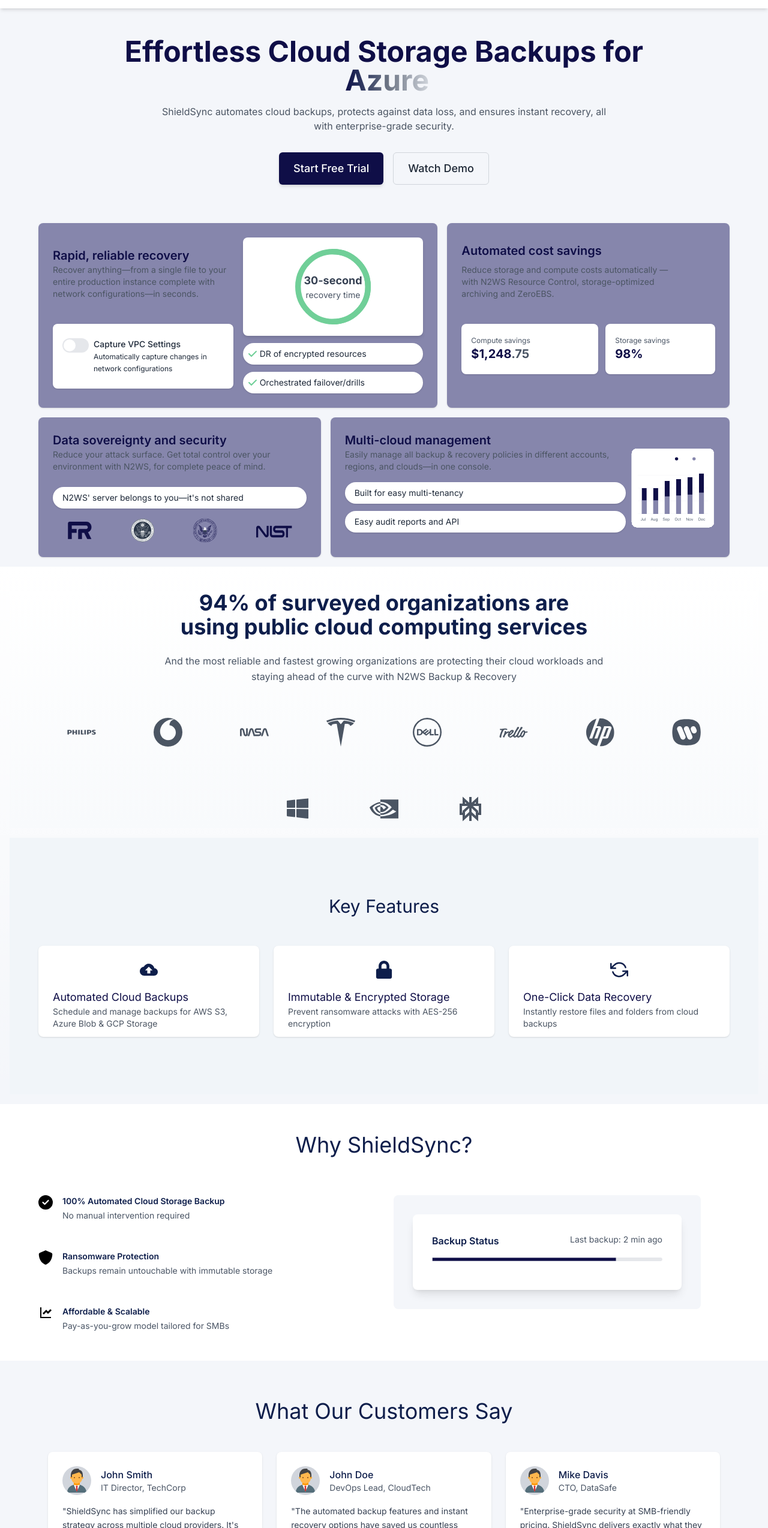
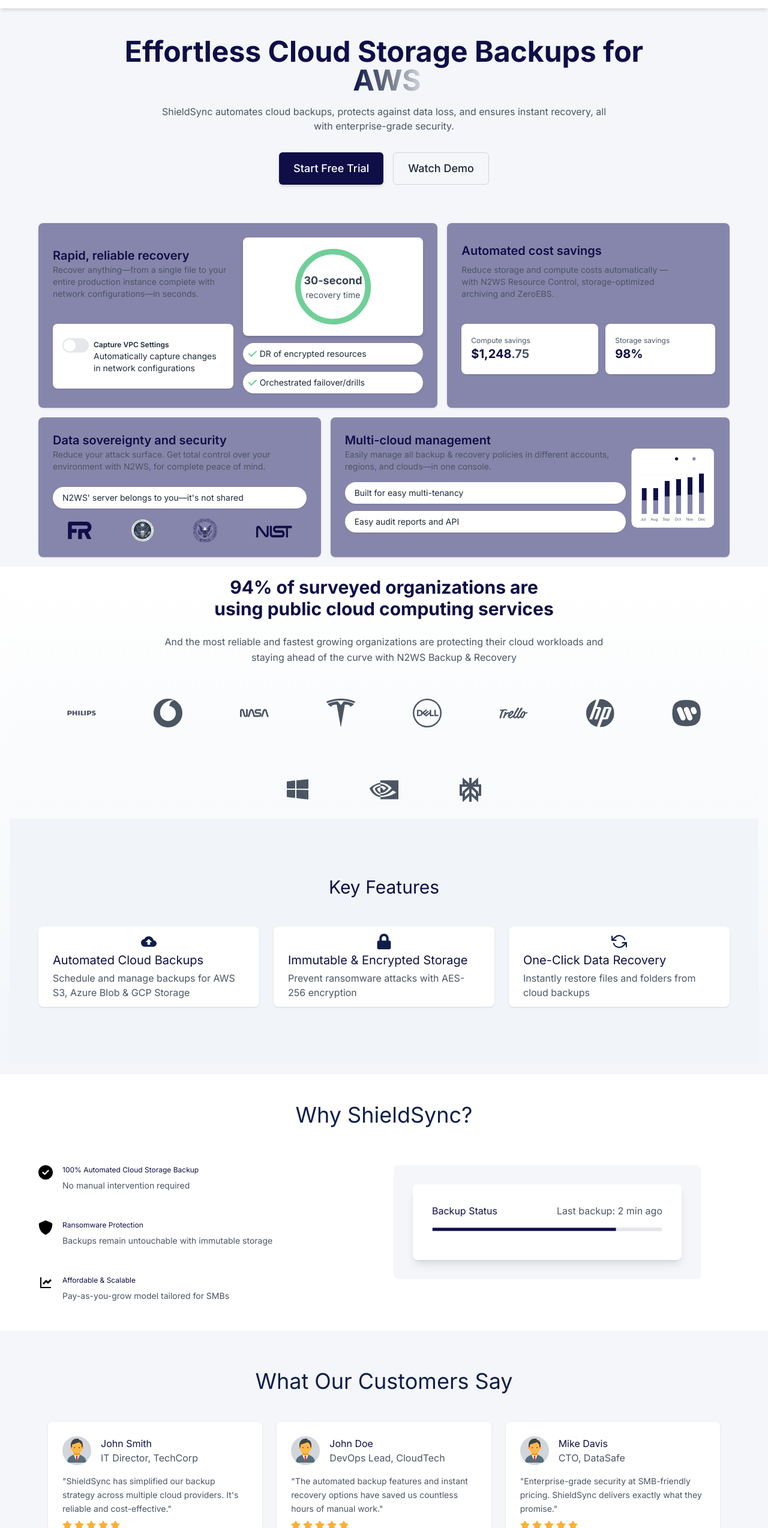
Before and after one commit to arbazkhalid1122/shield-sync, a Next.js app: page / in a window 1280 px wide. Shown: the part 58-2606 px from the top of the page at 60% size. Built offline with nearby package versions, Linux system fonts and the light colour scheme.

Commit message:
fix: set font and its realted issue ficed according to figma

```diff
--- a/app/components/Backup.tsx
+++ b/app/components/Backup.tsx
@@ -17,11 +17,11 @@
                         {/* Feature 1 */}
                         <div className="flex">
                             <div className="mr-4">
-                                <FaCircleCheck className="h-6 w-6 text-black" />
+                                <FaCircleCheck size={24} className="text-black" />
                             </div>
                             <div>
-                                <h3 className="text-sm font-semibold text-[#0E1E4B] mb-1">100% Automated Cloud Storage Backup</h3>
-                                <p className="text-gray-600 text-sm">No manual intervention required</p>
+                                <h3 className="text-xs text-[#0F0E47]">100% Automated Cloud Storage Backup</h3>
+                                <p className="text-[#4B5563] mt-2 text-sm">No manual intervention required</p>
                             </div>
                         </div>
 
@@ -31,8 +31,8 @@
                                 <FaShield className="h-6 w-6 text-black" />
                             </div>
                             <div>
-                                <h3 className="text-sm font-semibold text-[#0E1E4B] mb-1">Ransomware Protection</h3>
-                                <p className="text-gray-600 text-sm">Backups remain untouchable with immutable storage</p>
+                                <h3 className="text-xs text-[#0F0E47]">Ransomware Protection</h3>
+                                <p className="text-[#4B5563] mt-2 text-sm">Backups remain untouchable with immutable storage</p>
                             </div>
                         </div>
 
@@ -42,8 +42,8 @@
                                 <RiLineChartFill className="h-6 w-6 text-black" />
                             </div>
                             <div>
-                                <h3 className="text-sm font-semibold text-[#0E1E4B] mb-1">Affordable & Scalable</h3>
-                                <p className="text-gray-600 text-sm">Pay-as-you-grow model tailored for SMBs</p>
+                                <h3 className="text-xs text-[#0F0E47]">Affordable & Scalable</h3>
+                                <p className="text-[#4B5563] mt-2 text-sm">Pay-as-you-grow model tailored for SMBs</p>
                             </div>
                         </div>
                     </div>
@@ -51,9 +51,9 @@
                     {/* Backup Status Card */}
                     <div className="flex items-center justify-center rounded-lg h-[fit-content] w-[fit-content] p-8 bg-[#F4F6FA]">
                         <div className="bg-white rounded-lg shadow-lg p-8 w-full max-w-md">
-                            <div className="flex justify-between mb-4">
-                                <h3 className="font-semibold text-[#0E1E4B]">Backup Status</h3>
-                                <span className="text-sm text-gray-600">Last backup: 2 min ago</span>
+                            <div className="flex text-base text-[#0F0E47] justify-between mb-4">
+                                <span>Backup Status</span>
+                                <span className='text-[#4B5563]'>Last backup: 2 min ago</span>
                             </div>
                             <Image src={progress} alt="Progress" className="w-full h-auto mb-4" />
                         </div>
--- a/app/components/CTASection.tsx
+++ b/app/components/CTASection.tsx
@@ -8,12 +8,12 @@
                 <h2 className=" text-3xl md:text-4xl mb-4">
                     Start Protecting Your Cloud Data Today
                 </h2>
-                <p className="mb-8">
+                <p className="mb-8 text-[#4B5563]">
                     Join thousands of SMBs who trust ShieldSync for their cloud backup needs
                 </p>
                 <Link
                     href="/signup"
-                    className="inline-block bg-[#0F0E47] text-white py-3 px-8 rounded font-medium hover:bg-[#1E293B] transition-colors"
+                    className="inline-block bg-[#0F0E47] text-white py-3 px-8 rounded text-lg hover:bg-[#1E293B] transition-colors"
                 >
                     Sign Up for Free
                 </Link>
--- a/app/components/CompanyLogosSection.tsx
+++ b/app/components/CompanyLogosSection.tsx
@@ -10,14 +10,13 @@
             <section className="px-4 bg-gradient-to-b from-white to-[#F8FAFC]">
                 <div className="container mx-auto max-w-6xl">
                     {/* Main Headline */}
-                    <h1 className="text-navy text-2xl md:text-3xl lg:text-4xl font-bold text-center mb-6" />
-                    <h1 className="text-[#0E1E4B] text-2xl md:text-3xl lg:text-4xl font-bold text-center mb-6">
+                    <h1 className="text-[#0F0E47] text-3xl font-bold text-center mb-6">
                         <span className="block">94% of surveyed organizations are</span>
                         <span className="block">using public cloud computing services</span>
                     </h1>
 
                     {/* Subheadline */}
-                    <p className="text-gray-600 text-center max-w-3xl mx-auto text-sm md:text-base leading-relaxed mb-12">
+                    <p className="text-[#4B5563] text-center max-w-3xl mx-auto text-sm md:text-base leading-relaxed mb-12">
                         And the most reliable and fastest growing organizations are protecting their cloud workloads and staying ahead of the curve with N2WS Backup & Recovery
                     </p>
 
@@ -30,25 +29,25 @@
             <section className="bg-cloud">
                 <section className="px-4 py-16 md:py-24 bg-[#F1F5F9]">
                     <div className="container mx-auto max-w-6xl">
-                        <h2 className="text-[#0E1E4B] text-2xl md:text-3xl text-center mb-12">
+                        <h2 className="text-[#0F0E47] text-2xl md:text-3xl text-center mb-12">
                             Key Features
                         </h2>
 
                         <div className="grid grid-cols-1 md:grid-cols-3 gap-6 md:gap-6">
                             <FeatureCard
-                                icon={<MdBackup color="#0E1E4B" size={30} />}
+                                icon={<MdBackup color="#0E1E4B" size={26} />}
                                 title="Automated Cloud Backups"
                                 description="Schedule and manage backups for AWS S3, Azure Blob & GCP Storage"
                             />
 
                             <FeatureCard
-                                icon={<FaLock color="#0E1E4B" size={30} />}
+                                icon={<FaLock color="#0E1E4B" size={26} />}
                                 title="Immutable & Encrypted Storage"
                                 description="Prevent ransomware attacks with AES-256 encryption"
                             />
 
                             <FeatureCard
-                                icon={<FiRefreshCcw color="#0E1E4B" size={30} />}
+                                icon={<FiRefreshCcw color="#0E1E4B" size={26} />}
                                 title="One-Click Data Recovery"
                                 description="Instantly restore files and folders from cloud backups"
                             />
--- a/app/components/FAQSection.tsx
+++ b/app/components/FAQSection.tsx
@@ -45,7 +45,7 @@
                                     onClick={() => toggleItem(index)}
                                     className="w-full py-5 px-6 flex justify-between items-center text-left focus:outline-none"
                                 >
-                                    <span className="font-medium text-base">{item.question}</span>
+                                    <span className="text-base">{item.question}</span>
                                     <IoChevronDownOutline
                                         className={`h-5 w-5 transition-transform duration-200 ${openItem === index ? 'transform rotate-180' : ''
                                             }`}
@@ -56,7 +56,7 @@
                                     className={`overflow-hidden transition-all duration-300 ${openItem === index ? 'max-h-96 px-6 pb-5 ' : 'max-h-0'
                                         }`}
                                 >
-                                    {openItem === index && <div className="pt-1">{item.answer}</div>}
+                                    {openItem === index && <div className="pt-1 text-[#4B5563]">{item.answer}</div>}
                                 </div>
                             </div>
                         </div>
--- a/app/components/FeatureCard.tsx
+++ b/app/components/FeatureCard.tsx
@@ -9,11 +9,11 @@
 const FeatureCard: React.FC<FeatureCardProps> = ({ icon, title, description }) => {
     return (
         <div className="bg-white rounded-lg p-6 py-3 shadow-sm text-start text-[#0F0E47]">
-            <div className="rounded-full w-14 h-14 flex items-center justify-center mx-auto mb-1 text-white">
+            <div className="rounded-full flex items-center justify-center mb-1 mx-auto text-white">
                 {icon}
             </div>
-            <h3 className="text-lg">{title}</h3>
-            <p className="text-sm text-[#4B5563]">{description}</p>
+            <h3 className="text-xl">{title}</h3>
+            <p className="text-base text-[#4B5563] mt-1">{description}</p>
         </div>
     );
 };
--- a/app/components/FeaturesGrid.tsx
+++ b/app/components/FeaturesGrid.tsx
@@ -16,53 +16,6 @@
         <div className="p-4">
             <main className="max-w-6xl mx-auto grid grid-cols-1 md:grid-cols-12 gap-4">
                 {/* Rapid, reliable recovery - Takes up 5 columns */}
-                {/* <div className="flex flex-wrap gap-2 justify-between bg-[#8686AC] p-6 rounded-lg shadow-sm md:col-span-7">
-                    <div className='flex flex-col gap-2'>
-                        <div className='max-w-[328px]'>
-                            <h2 className="text-xl font-semibold mt-4 text-[#0F0E47]">Rapid, reliable recovery</h2>
-                            <p className="text-[#4B5563] mb-6 text-sm">
-                                Recover anything—from a single file to your entire production instance complete with network configurations—in seconds.
-                            </p>
-                        </div>
-                        <div className="flex items-start bg-white rounded-lg w-[fit-content] py-6 px-4 shadow-sm max-w-[328px]">
-
-                            <label className="inline-flex items-center me-2 cursor-pointer">
-                                <input type="checkbox" value="" className="sr-only peer" style={{
-                                    outline: 'none',
-                                    border: 'none',
-                                    background: 'none',
-                                }} />
-                                <div className="relative w-11 h-6 bg-gray-200 rounded-full peer dark:bg-[#70cf98] peer-checked:after:translate-x-full rtl:peer-checked:after:-translate-x-full after:content-[''] after:absolute after:top-0.5 after:start-[2px] after:bg-white after:rounded-full after:h-5 after:w-5 after:transition-all peer-checked:bg-[#70cf98] dark:peer-checked:bg-[#70cf98]"></div>
-
-                            </label>
-                            <p className="text-gray-800 text-sm">
-                                <span className="font-medium">Capture VPC Settings</span>
-                                <br />
-                                <span className="text-xs">Automatically capture changes in network configurations</span>
-                            </p>
-                        </div>
-                    </div>
-
-                    <div className="space-y-3 flex flex-col min-w-[200px]">
-                        <RecoveryTimeBox
-                            value={30}
-                            maxValue={60}
-                            label="recovery time"
-                        />
-
-
-                        <div className="flex flex-col gap-3">
-                            <div className="flex gap-1 bg-white items-center rounded-full p-2 shadow-sm">
-                                <FaCheck className="text-[#70cf98]" />
-                                <p className="text-gray-800 text-sm">DR of encrypted resources</p>
-                            </div>
-                            <div className="flex gap-1 bg-white items-center rounded-full p-2 shadow-sm">
-                                <FaCheck className="text-[#70cf98]" />
-                                <p className="text-gray-800 text-sm">Orchestrated failover/drills</p>
-                            </div>
-                        </div>
-                    </div>
-                </div> */}
                 <div className="flex flex-col md:flex-col lg:flex-row gap-4 bg-[#8686AC] p-6 rounded-lg shadow-sm md:col-span-7 w-full">
                     <div className='flex flex-col gap-4 w-full lg:max-w-[50%]'>
                         <div className='w-full lg:max-w-[328px]'>
@@ -77,9 +30,9 @@
                                 <div className="relative w-11 h-6 bg-gray-200 rounded-full peer dark:bg-[#70cf98] peer-checked:after:translate-x-full rtl:peer-checked:after:-translate-x-full after:content-[''] after:absolute after:top-0.5 after:start-[2px] after:bg-white after:rounded-full after:h-5 after:w-5 after:transition-all peer-checked:bg-[#70cf98] dark:peer-checked:bg-[#70cf98]"></div>
                             </label>
                             <p className="text-gray-800 text-sm">
-                                <span className="font-medium">Capture VPC Settings</span>
+                                <span className="text-xs font-semibold">Capture VPC Settings</span>
                                 <br />
-                                <span className="text-xs">Automatically capture changes in network configurations</span>
+                                <span>Automatically capture changes in network configurations</span>
                             </p>
                         </div>
                     </div>
--- a/app/components/HeroSection.tsx
+++ b/app/components/HeroSection.tsx
@@ -8,7 +8,7 @@
     useEffect(() => {
         const interval = setInterval(() => {
             setCurrentPlatformIndex((prevIndex) => (prevIndex + 1) % platforms.length);
-        }, 2000);
+        }, 1500);
 
         return () => clearInterval(interval); // Cleanup interval on component unmount
     }, []);
--- a/app/components/PricingToggle.tsx
+++ b/app/components/PricingToggle.tsx
@@ -7,16 +7,16 @@
 
 const PricingToggle: React.FC<PricingToggleProps> = ({ active, onChange }) => {
     return (
-        <div className="inline-flex items-center bg-gray-100 rounded-full p-1">
+        <div className="inline-flex items-center bg-gray-100 rounded-sm p-1">
             <button
-                className={`py-2 px-4 rounded-full text-sm ${active === 'monthly' ? 'bg-white shadow-sm' : 'text-gray-600'
+                className={`py-2 px-4 rounded-sm text-sm ${active === 'monthly' ? 'bg-white shadow-sm' : 'text-[#0F0E47]'
                     }`}
                 onClick={() => onChange('monthly')}
             >
                 Monthly
             </button>
             <button
-                className={`py-2 px-4 rounded-full text-sm ${active === 'annual' ? 'bg-white shadow-sm' : 'text-gray-600'
+                className={`py-2 px-4 rounded-sm text-sm ${active === 'annual' ? 'bg-white shadow-sm' : 'text-[#0F0E47]'
                     }`}
                 onClick={() => onChange('annual')}
             >
--- a/app/components/TestimonialsSection.tsx
+++ b/app/components/TestimonialsSection.tsx
@@ -15,14 +15,14 @@
         <div className="bg-white rounded-lg p-6 shadow-sm">
             <div className="flex items-center mb-4">
                 <div className="w-12 h-12 mr-4">
-                    <FcBusinessman className="w-full h-full rounded-full  bg-gray-300" />
+                    <FcBusinessman className="w-full h-full rounded-full bg-gray-300" />
                 </div>
-                <div>
-                    <h4 className="font-medium text-[#0E1E4B]">{name}</h4>
-                    <p className="text-sm text-gray-600">{title}, {company}</p>
+                <div className='text-base'>
+                    <p className="text-[#0F0E47]">{name}</p>
+                    <p className=" ext-[#4B5563]">{title}, {company}</p>
                 </div>
             </div>
-            <p className="text-gray-700 text-sm leading-relaxed">"{quote}"</p>
+            <p className="text-[#4B5563] text-sm leading-relaxed">"{quote}"</p>
             <div className='flex gap-1 mt-2'>
                 {[1, 1, 1, 1, 1].map((_, index) => (
                     <FaStar key={index} color='#fbaf35' className="" />
```
Also changed, not shown: app/components/Footer.tsx (+17 -17 lines), app/components/PricingCard.tsx (+4 -4 lines).
